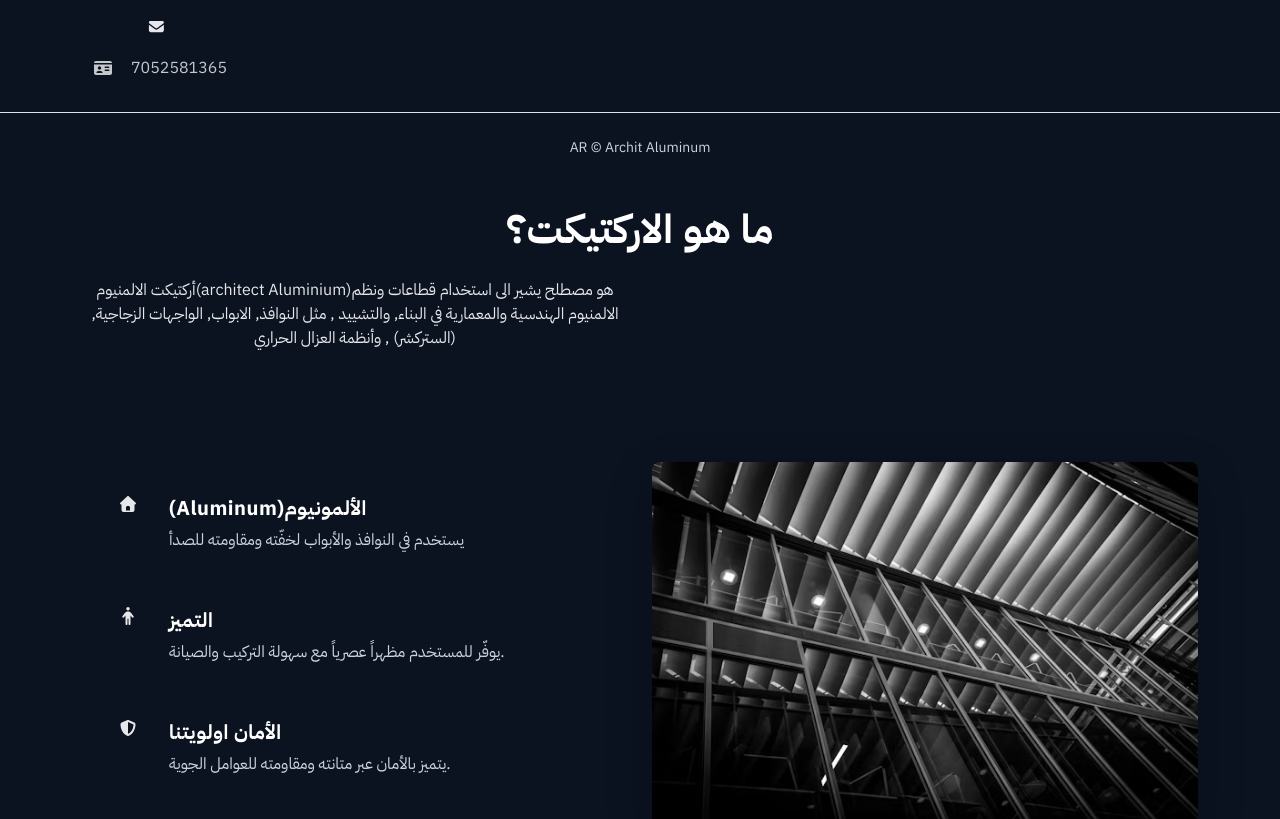
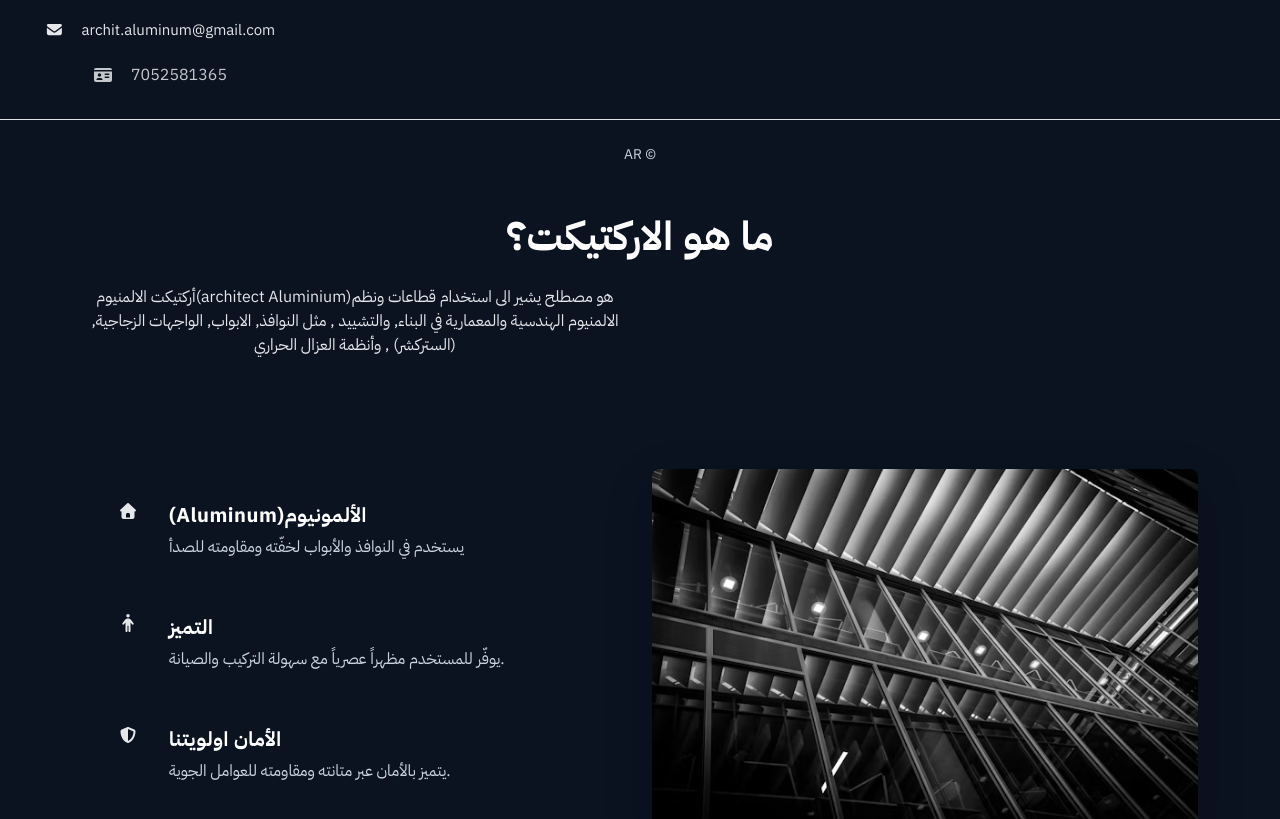
Before and after one commit to abo-abdollah/archit-aluminum, a plain HTML site: page index.html in a window 1280 px wide. Shown: the part 890-1709 px from the top of the page. Drawn offline with Linux system fonts and the light colour scheme.

Commit message:
Update index.html

```diff
--- a/index.html
+++ b/index.html
@@ -80,7 +80,7 @@
       href="mailto:archit.aluminum@gmail.com?subject=استفسار&body=مرحبًا، أود الاستفسار عن خدماتكم"
       class="footer-link">
       <i class="fa-solid fa-envelope me-2"></i>
-
+           archit.aluminum@gmail.com
     </a>
   </li>
 
@@ -98,7 +98,7 @@
     <div class="row pt-4 border-top">
       <div class="col-12 text-center">
         <p class="text-secondary small mb-0">
-          AR © Archit Aluminum
+          AR ©
         </p>
       </div>
     </div>
```
